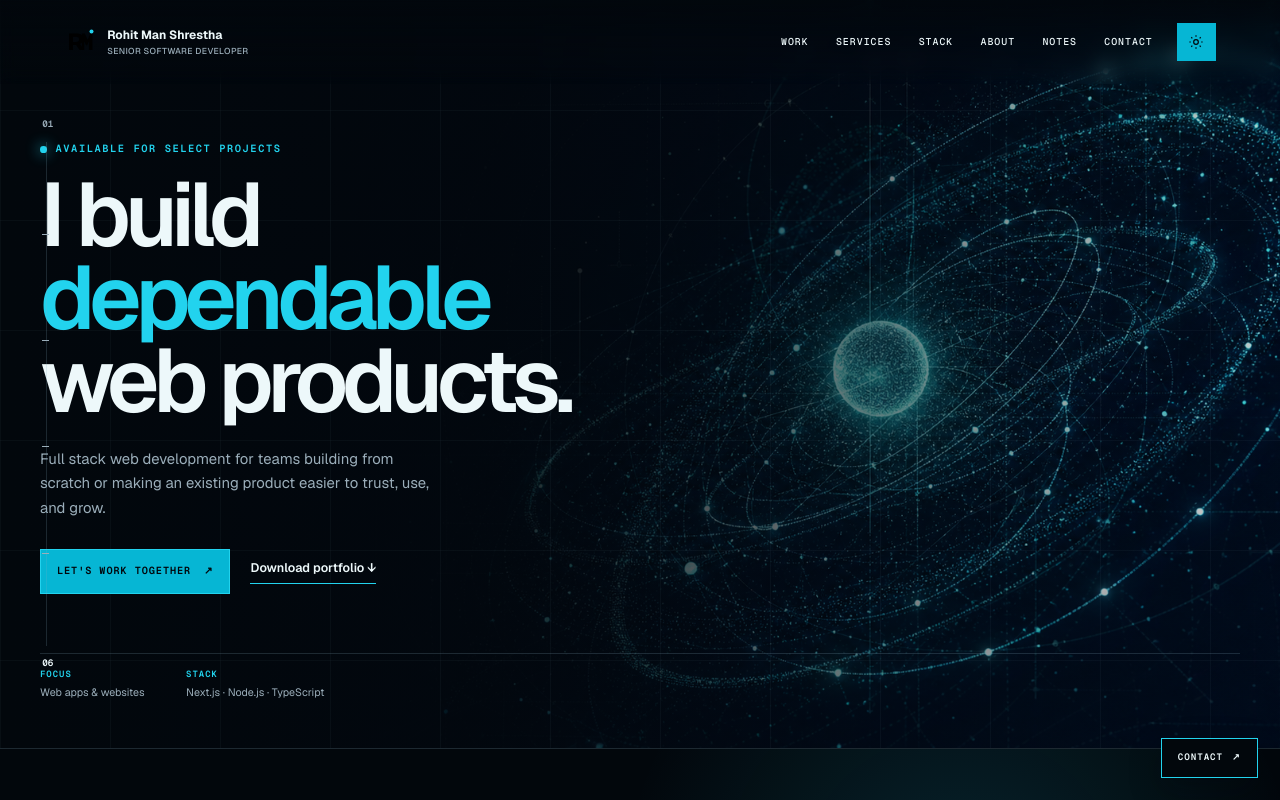
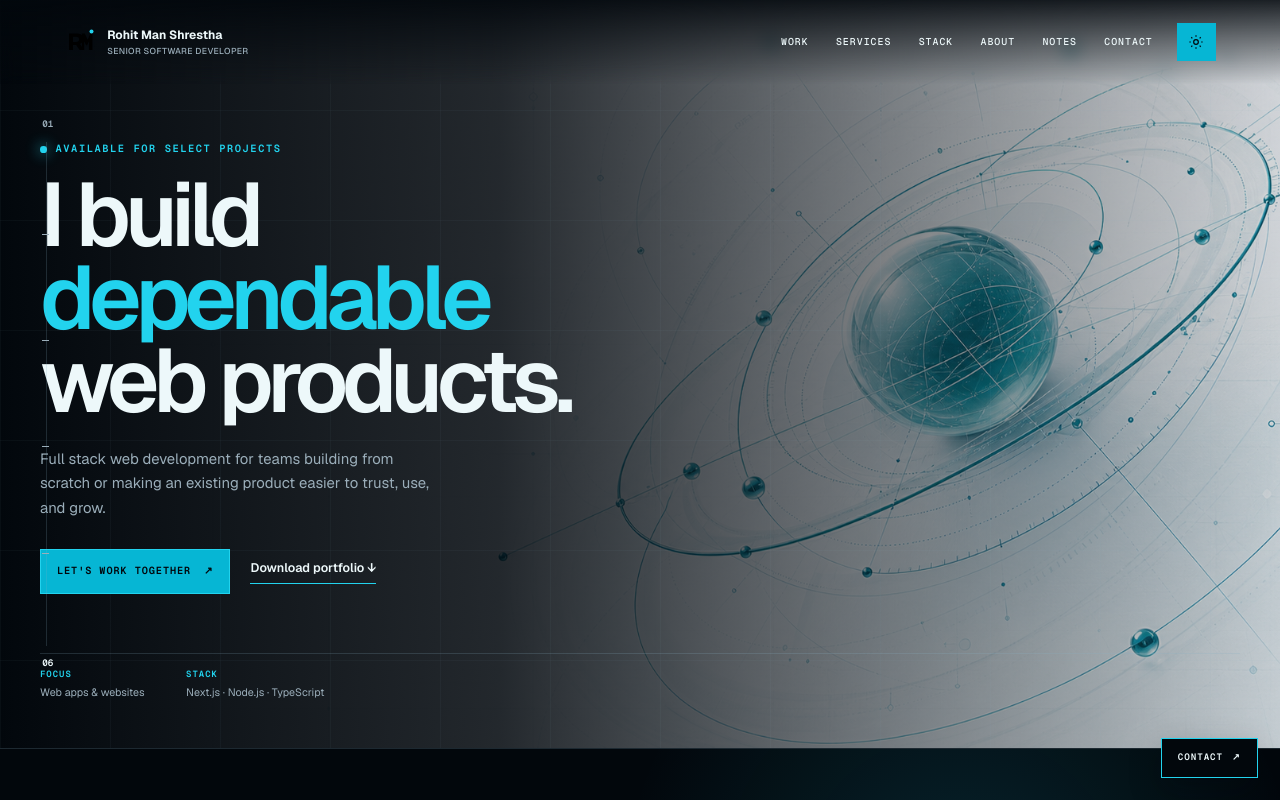
Before and after one commit to stharohit/portfolio, a Next.js app: page / in a window 1280 px wide. Shown: the top 800 px of the page. Built offline with nearby package versions, Linux system fonts and the light colour scheme.

Commit message:
fix: Share hero artwork across themes

```diff
--- a/app/page.tsx
+++ b/app/page.tsx
@@ -186,7 +186,7 @@ export default function Home() {
         <section className="hero" id="top" aria-labelledby="hero-title">
           <Image
             className="hero-art"
-            src={isLight ? "/images/orbital-signal-hero-light.png" : "/images/orbital-signal-hero.png"}
+            src="/images/orbital-signal-hero-light.png"
             alt=""
             fill
             priority
```
